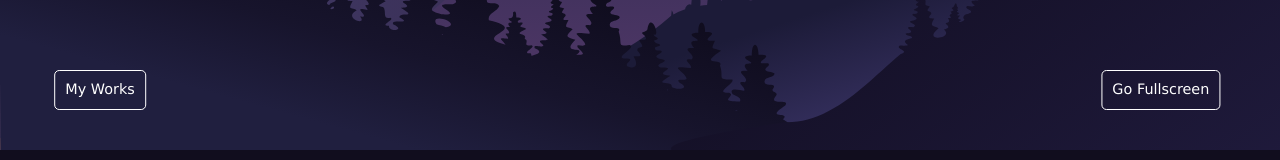
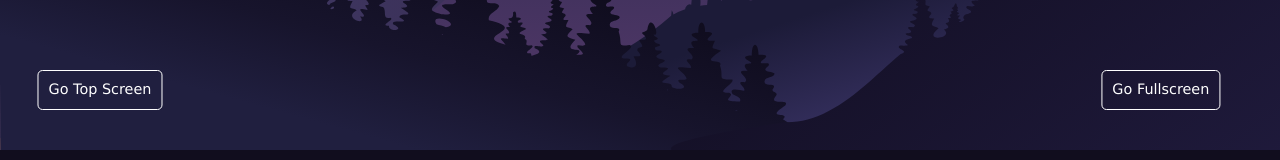
Before and after one commit to TMInstaller/time-map-dmg, a Next.js app: page / in a window 1280 px wide. Shown: the part 650-810 px from the top of the page. Built offline with nearby package versions, Linux system fonts and the light colour scheme.

Commit message:
UX변경

```diff
--- a/src/components/animation/intro/IntroAnime.tsx
+++ b/src/components/animation/intro/IntroAnime.tsx
@@ -714,6 +714,8 @@ const IntroAnime = () => {
               <path
                 id='text2'
                 d='M271.83,526.25c8.43,7,22.44-4.5,8.12-9.81-17.84-5.29-3.76-24,9-16.3l-1.15,3.4c-8.64-5.65-19.35,5-5.78,9.51,18.51,6.4,2.17,25.56-11.29,16.69Zm40.77,4.2c-23.79,9.74-23.83-30.49.1-21.56l-1,3.25c-17.45-7.49-16.83,23,.14,15.16Zm4.92-15.06c0-2.72,0-5.06-.19-7.21H321l.15,4.54h.19c1.18-3.51,4.33-5.65,7.6-4.93v4c-10.05-1.87-6.74,14-7.27,19.55h-4.16Zm36.09,4.16c.06,16.67-23,15.92-22.61.39C330.42,503.76,354.25,503.82,353.61,519.55Zm-18.35.24c-.33,11.61,14.38,11.67,14.05-.09C349.93,508.2,334.68,508,335.26,519.79Zm23.66-22.42h4.2v33.94h-4.2Zm11.28,0h4.2v33.94h-4.2Zm21.55,2.15c10.47-4.16,28.78,5.43,13.68,14.44v.1c16.82,8.34-.17,21.3-13.68,17.16Zm4.16,13.2c14.51,2.35,13.77-13.75,0-10.38Zm0,15.44c15.35,3,15.91-14.63,0-12.29Zm34.42,3.15L430,528.4h-.15c-14.13,12.87-22.31-13.84-.24-11.81,1.43-5.45-7.12-7.5-11.28-4.11l-.95-2.78c19.12-8.74,16,9.8,16.77,21.61Zm-.62-11.8c-7.46-1.94-14.57,7.36-5.83,9.22C429.55,528.62,430.05,523.62,429.71,519.51Zm27.34,10.94c-23.79,9.74-23.83-30.49.1-21.56l-1,3.25c-17.45-7.49-16.83,23,.14,15.16Zm9.08-11.66h.1c1.28-1.88,7.29-8.74,8.84-10.61h5.07l-8.94,9.51,10.18,13.62h-5.11l-8-11.09-2.15,2.39v8.7H462V497.37h4.16Z'
+                onClick={() => router.push('/')}
+                className='hover:cursor-pointer'
               />
             </g>
             <polygon
@@ -836,7 +838,7 @@ const IntroAnime = () => {
       <div className='scrollElement'></div>
 
       <Link href={`/`} className='btn btn_works'>
-        My Works
+        Go Top Screen
       </Link>
       <button className='btn hidden md:block' id='fullscr'>
         Go Fullscreen
```
